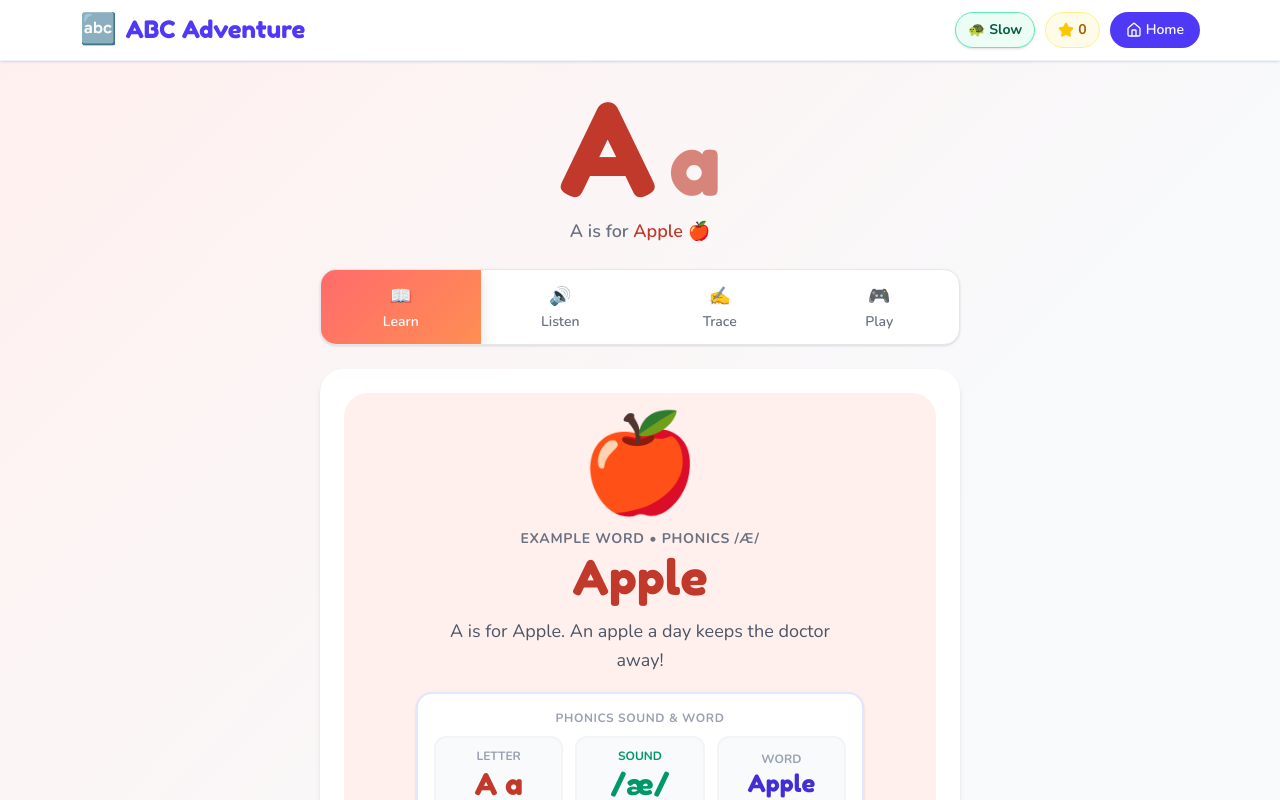
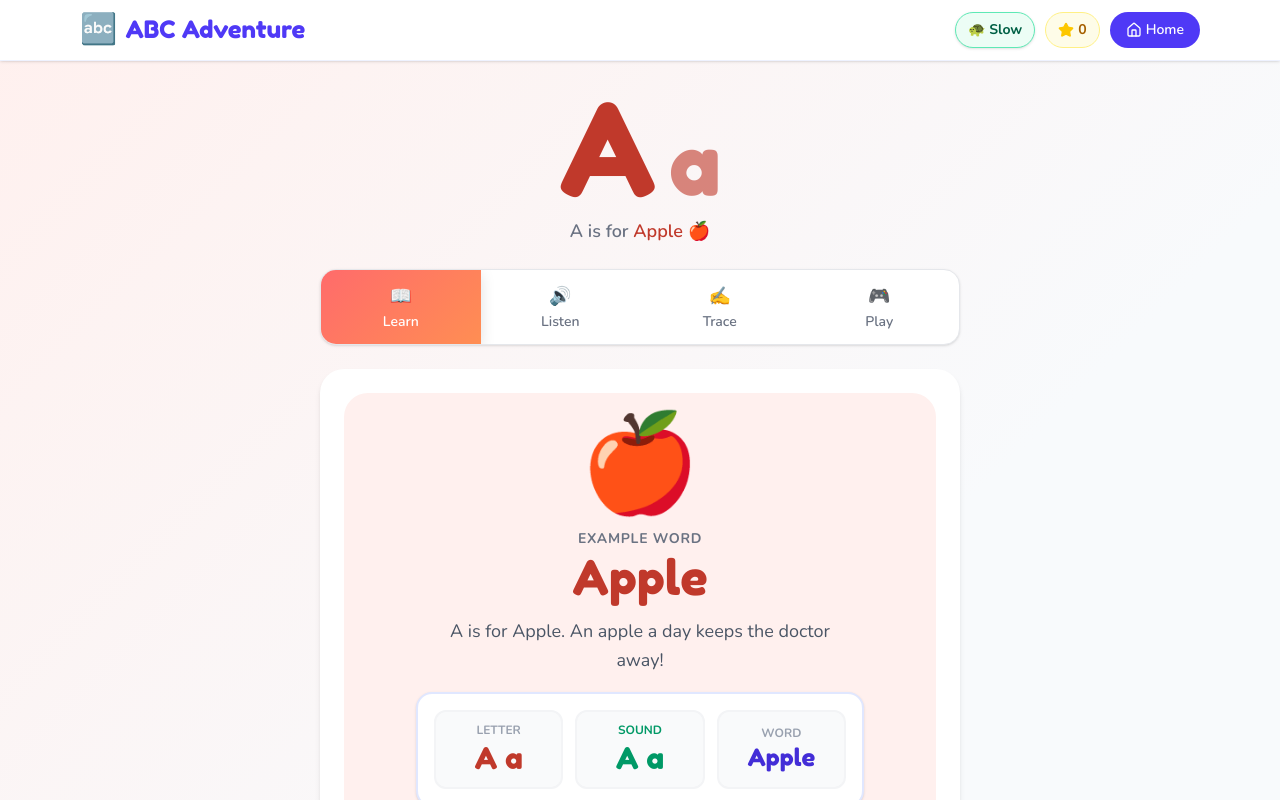
Before and after one commit to shevalini/abc-adventure, a React (Vite) app: page / in a window 1280 px wide. Both pictures are taken after a click on the button "Letter A". Shown: the top 800 px of the page. Built offline with nearby package versions, Linux system fonts and the light colour scheme.

Commit message:
fix: remove all IPA notation from child-facing UI and simplify to clean letter, sound, and word

```diff
--- a/src/components/letter/ExampleWord.jsx
+++ b/src/components/letter/ExampleWord.jsx
@@ -16,7 +16,7 @@ export default function ExampleWord({ letter }) {
       {/* Word and phonic label */}
       <div>
         <p className="text-xs sm:text-sm font-bold uppercase tracking-wider text-gray-500 mb-1">
-          Example Word • Phonics {letter.phonicDisplay}
+          Example Word
         </p>
         <p
           className="font-display text-4xl sm:text-5xl"
--- a/src/components/letter/PhonicsAudioPlayer.jsx
+++ b/src/components/letter/PhonicsAudioPlayer.jsx
@@ -1,26 +1,24 @@
 // src/components/letter/PhonicsAudioPlayer.jsx
 // Teacher-guided phonics and pronunciation audio player for children.
 // Implements:
-// 1. 🔊 Hear Sound: focuses ONLY on the slow, clear phonics sound (/b/)
-// 2. 🔊 Hear Word: speaks the example word ("Ball")
+// 1. 🔊 Hear Sound: focuses ONLY on the slow, clear phonics sound (no technical IPA)
+// 2. 🔊 Hear Word: speaks the example word
 // 3. 👩‍🏫 Listen & Repeat (Teacher Mode):
-//    "B" → [pause] → clear /b/ sound → [pause to repeat] → "Ball"
+//    Letter → [pause] → clear sound → [pause to repeat] → Word
 // Highlights each step visually as it plays.
 // Automatically cancels any ongoing speech on new clicks to prevent voice overlap.
 
 import { useState } from 'react';
-import { Volume2, VolumeX, Sparkles, Pause, RotateCcw } from 'lucide-react';
+import { Volume2, VolumeX, Sparkles, Pause } from 'lucide-react';
 import { useSpeech } from '../../hooks/useSpeech';
 
-export default function PhonicsAudioPlayer({ letter, showTeacherMode = true, layout = 'full' }) {
+export default function PhonicsAudioPlayer({ letter, showTeacherMode = true }) {
   const {
     speakPhonic,
     speakWord,
     playTeacherSequence,
     cancel,
     supported,
-    isSpeaking,
-    speedConfig,
   } = useSpeech();
 
   const [activeMode, setActiveMode] = useState(null); // 'sound' | 'word' | 'teacher' | null
@@ -35,7 +33,7 @@ export default function PhonicsAudioPlayer({ letter, showTeacherMode = true, lay
     );
   }
 
-  // 1. Hear Sound Only (Slow, gentle phonics sound /b/)
+  // 1. Hear Sound Only (Slow, gentle phonics sound)
   const handlePlaySound = async () => {
     cancel();
     setActiveMode('sound');
@@ -48,7 +46,7 @@ export default function PhonicsAudioPlayer({ letter, showTeacherMode = true, lay
     }
   };
 
-  // 2. Hear Word Only ("Ball")
+  // 2. Hear Word Only (e.g. "Ball")
   const handlePlayWord = async () => {
     cancel();
     setActiveMode('word');
@@ -61,7 +59,7 @@ export default function PhonicsAudioPlayer({ letter, showTeacherMode = true, lay
     }
   };
 
-  // 3. Teacher Guided Mode: "B" → sound → pause → "Ball"
+  // 3. Teacher Guided Mode: Letter → sound → pause → Word
   const handlePlayTeacher = async () => {
     if (activeMode === 'teacher') {
       cancel();
@@ -94,10 +92,6 @@ export default function PhonicsAudioPlayer({ letter, showTeacherMode = true, lay
     <div className="w-full flex flex-col items-center gap-4">
       {/* Visual Teacher Sequence Display */}
       <div className="w-full bg-white rounded-2xl p-3 sm:p-4 border-2 border-indigo-100 shadow-sm">
-        <p className="text-xs font-bold text-gray-400 uppercase tracking-wider text-center mb-2.5">
-          Phonics Sound & Word
-        </p>
-
         <div className="grid grid-cols-3 gap-2 sm:gap-3 text-center">
           {/* Step 1: Letter */}
           <div
@@ -116,12 +110,12 @@ export default function PhonicsAudioPlayer({ letter, showTeacherMode = true, lay
             </span>
             {teacherStep === 'letter' && (
               <span className="text-[11px] font-bold text-amber-600 animate-pulse mt-0.5">
-                Saying letter...
+                Letter name
               </span>
             )}
           </div>
 
-          {/* Step 2: Phonics Sound */}
+          {/* Step 2: Sound (Shows letter without any IPA symbols) */}
           <div
             className={`flex flex-col items-center justify-center p-2.5 rounded-xl border-2 transition-all duration-200 ${
               teacherStep === 'phonic'
@@ -131,7 +125,7 @@ export default function PhonicsAudioPlayer({ letter, showTeacherMode = true, lay
           >
             <span className="text-xs font-bold text-emerald-600 uppercase">Sound</span>
             <span className="font-display text-2xl sm:text-3xl text-emerald-600 leading-tight mt-0.5">
-              {letter.phonicDisplay}
+              {letter.uppercase} {letter.lowercase}
             </span>
             {teacherStep === 'phonic' && (
               <span className="text-[11px] font-bold text-emerald-600 animate-pulse mt-0.5">
@@ -163,7 +157,7 @@ export default function PhonicsAudioPlayer({ letter, showTeacherMode = true, lay
 
       {/* Main Buttons: Hear Sound & Hear Word */}
       <div className="flex flex-col sm:flex-row gap-2.5 w-full justify-center">
-        {/* 🔊 Hear Sound: Focuses ONLY on the phonics sound */}
+        {/* 🔊 Hear Sound: Clean label without technical notation */}
         <button
           onClick={handlePlaySound}
           className={`flex-1 flex items-center justify-center gap-2 px-4 py-3 rounded-2xl font-display text-base sm:text-lg transition-all duration-150 active:scale-95 shadow-sm border-2 ${
@@ -171,16 +165,16 @@ export default function PhonicsAudioPlayer({ letter, showTeacherMode = true, lay
               ? 'bg-emerald-500 border-emerald-600 text-white ring-4 ring-emerald-200 shadow-md'
               : 'bg-emerald-50 border-emerald-200 text-emerald-800 hover:bg-emerald-100'
           }`}
-          aria-label={`Hear phonics sound ${letter.phonicDisplay} for letter ${letter.uppercase}`}
+          aria-label={`Hear sound for letter ${letter.uppercase}`}
         >
           <Volume2
             className={`w-5 h-5 ${activeMode === 'sound' ? 'animate-bounce' : ''}`}
             aria-hidden="true"
           />
-          <span>🔊 Hear Sound ({letter.phonicDisplay})</span>
+          <span>🔊 Hear Sound</span>
         </button>
 
-        {/* 🔊 Hear Word: Example Word only */}
+        {/* 🔊 Hear Word: Clean label */}
         <button
           onClick={handlePlayWord}
           className={`flex-1 flex items-center justify-center gap-2 px-4 py-3 rounded-2xl font-display text-base sm:text-lg transition-all duration-150 active:scale-95 shadow-sm border-2 ${
@@ -188,13 +182,13 @@ export default function PhonicsAudioPlayer({ letter, showTeacherMode = true, lay
               ? 'bg-indigo-600 border-indigo-700 text-white ring-4 ring-indigo-200 shadow-md'
               : 'bg-indigo-50 border-indigo-200 text-indigo-700 hover:bg-indigo-100'
           }`}
-          aria-label={`Hear example word ${letter.word}`}
+          aria-label={`Hear word ${letter.word}`}
         >
           <Volume2
             className={`w-5 h-5 ${activeMode === 'word' ? 'animate-bounce' : ''}`}
             aria-hidden="true"
           />
-          <span>🔊 Hear Word ("{letter.word}")</span>
+          <span>🔊 Hear Word</span>
         </button>
       </div>
 
@@ -209,8 +203,8 @@ export default function PhonicsAudioPlayer({ letter, showTeacherMode = true, lay
           }`}
           aria-label={
             activeMode === 'teacher'
-              ? 'Pause teacher lesson'
-              : `Start teacher lesson: ${letter.uppercase}, sound ${letter.phonicDisplay}, then ${letter.word}`
+              ? 'Stop teacher lesson'
+              : `Start teacher lesson for letter ${letter.uppercase}`
           }
         >
           {activeMode === 'teacher' ? (
```
